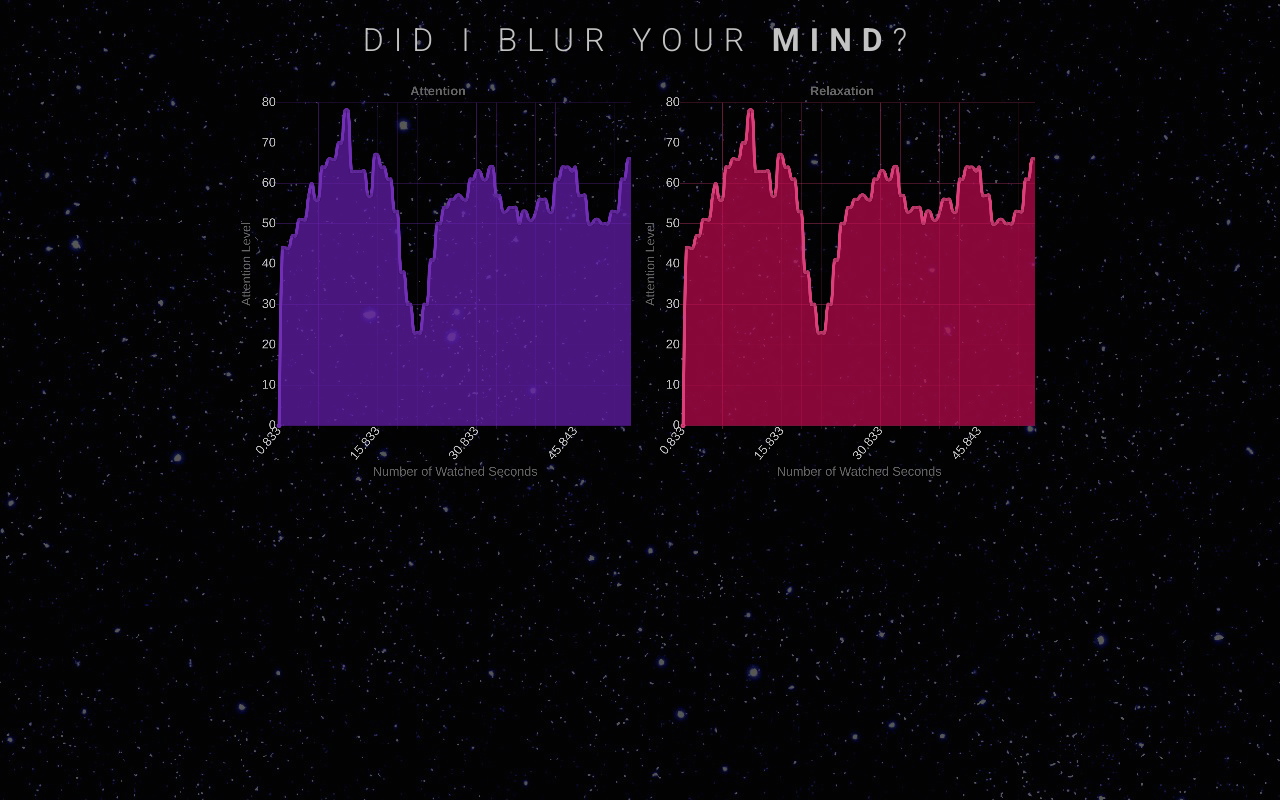
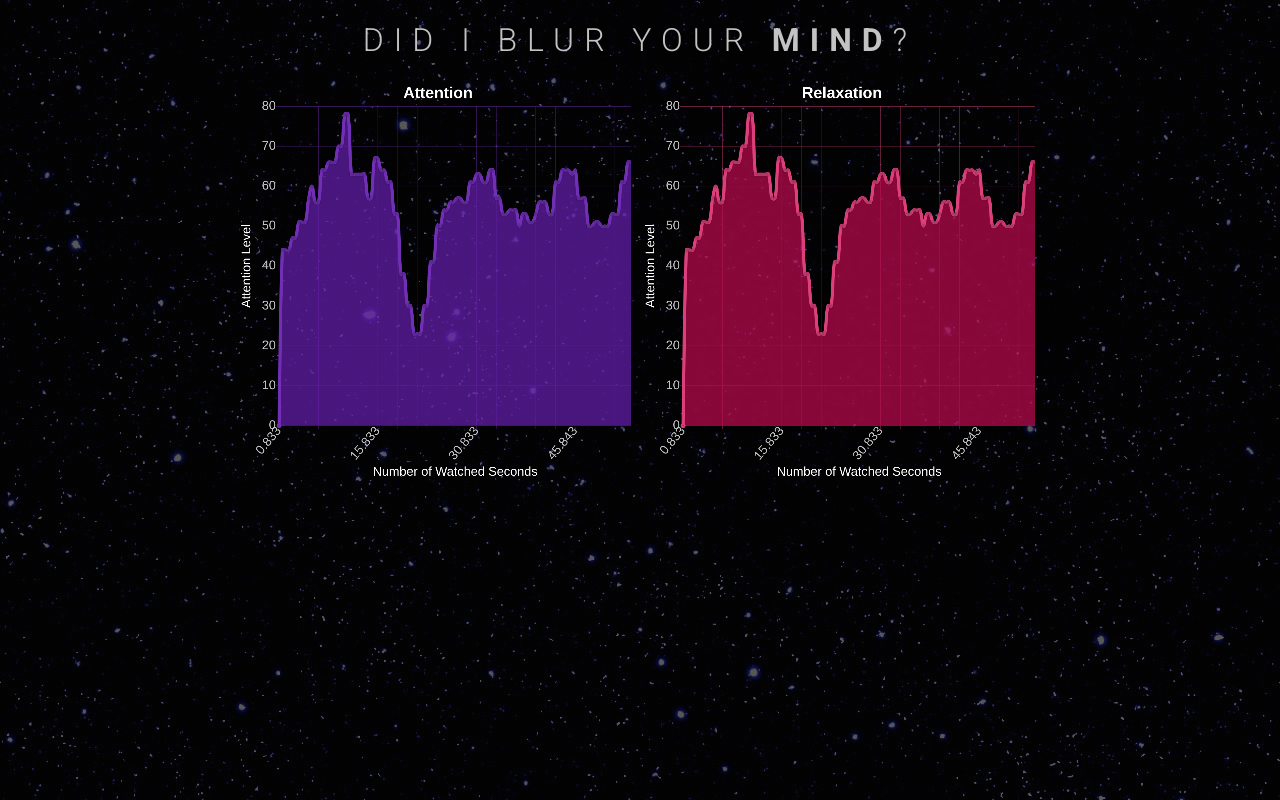
Before and after one commit to Nate8888/HooHacks, a Python web app: template templates/line_chart.html in a window 1280 px wide. Run offline with Jinja, Linux system fonts and the light colour scheme; the template is opened without the code that fills it, so the values that code supplies are empty.

Commit message:
Changing some colors in the graphs

```diff
--- a/templates/line_chart.html
+++ b/templates/line_chart.html
@@ -212,6 +212,7 @@
                                 display: true,
                                 labelString: "Attention Level",
                                 fontSize: 40,
+                                fontColor: "#ffffff"
                             }, ticks: {
                                 fontSize: 40,
                                 fontColor: "rgba(195, 195, 195, 1)",
@@ -224,7 +225,8 @@
                             scaleLabel: {
                                 display: true,
                                 labelString: "Number of Watched Seconds",
-                                fontSize: 40
+                                fontSize: 40,
+                                fontColor: "#ffffff"
                             }, ticks: {
                                 fontSize: 40,
                                 fontColor: "rgba(195, 195, 195, 1)",
@@ -236,9 +238,9 @@
                     },
                     title: {
                         text: "Attention",
-                        fontSize: 40,
+                        fontSize: 50,
                         display: true,
-                        color: "rgba(112, 47, 180, 0.5)"
+                        fontColor: "#ffffff"
                     },
                     legend: {
                         display: false
@@ -268,6 +270,7 @@
                                 display: true,
                                 labelString: "Attention Level",
                                 fontSize: 40,
+                                fontColor: "#ffffff"
                             }, ticks: {
                                 fontSize: 40,
                                 fontColor: "rgba(195, 195, 195, 1)",
@@ -280,7 +283,8 @@
                             scaleLabel: {
                                 display: true,
                                 labelString: "Number of Watched Seconds",
-                                fontSize: 40
+                                fontSize: 40,
+                                fontColor: "#ffffff"
                             }, ticks: {
                                 fontSize: 40,
                                 fontColor: "rgba(195, 195, 195, 1)",
@@ -292,9 +296,9 @@
                     },
                     title: {
                         text: "Relaxation",
-                        fontSize: 40,
+                        fontSize: 50,
                         display: true,
-                        color: "rgba(112, 47, 180, 0.5)"
+                        fontColor: "#ffffff"
                     },
                     legend: {
                         display: false
```
Also changed, not shown: 2 other files.
